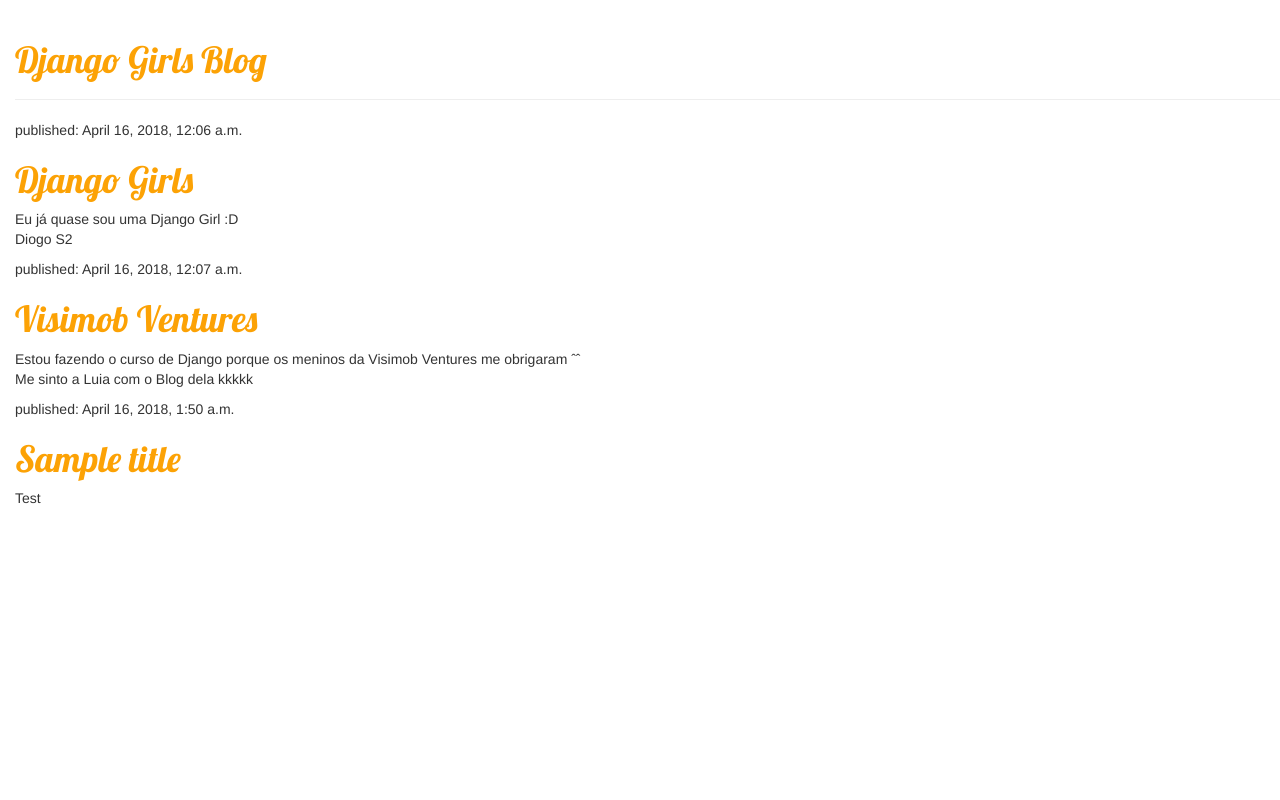
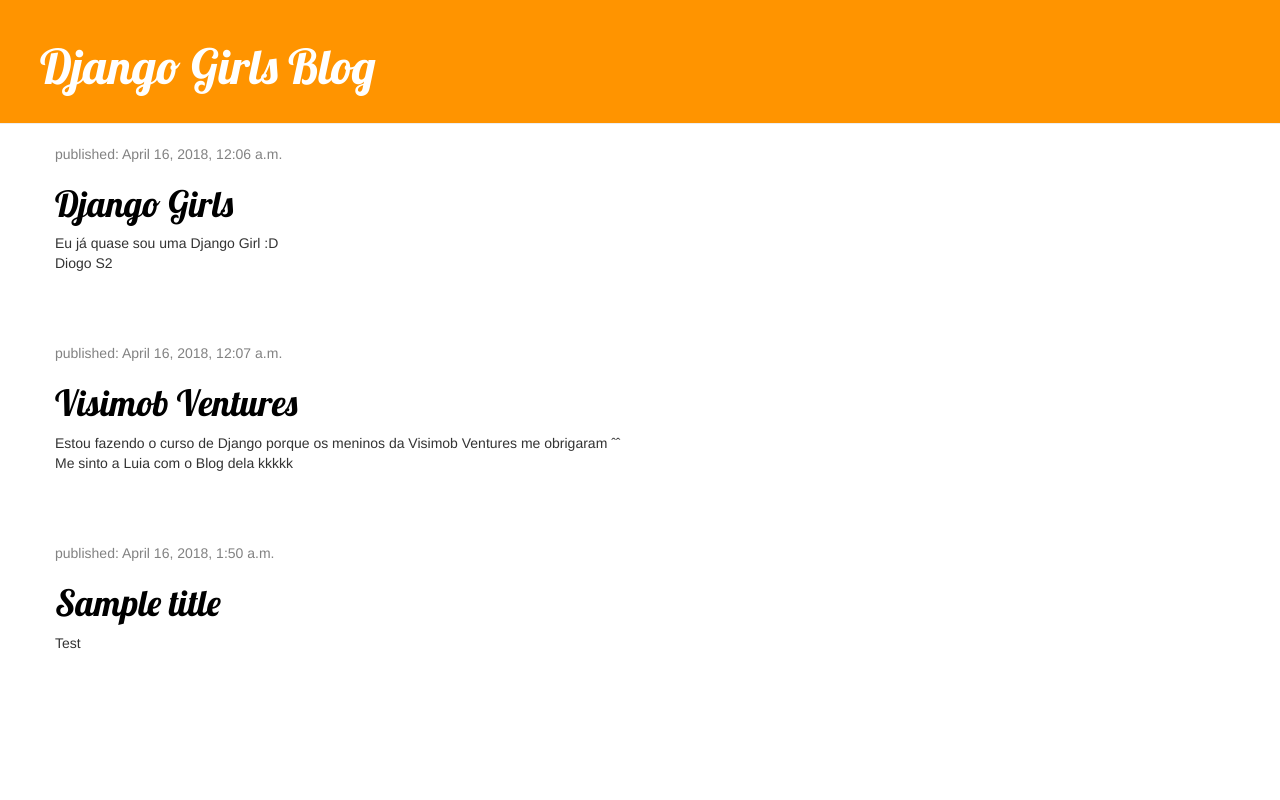
Before and after one commit to italomoraes/my-first-blog, a Django app: page / in a window 1280 px wide. Run offline with Django 3.2, Linux system fonts and the light colour scheme; data comes from the database, SQL or seed files in the repository; some libraries are stand-ins or nearby versions.

Commit message:
CSS changes

```diff
--- a/blog/static/css/blog.css
+++ b/blog/static/css/blog.css
@@ -1,8 +1,46 @@
-h1 a{
-	color: #FCA205;
-	font-family: 'Lobster';
+.page-header {
+	background-color: #ff9400;
+	margin-top: 0;
+	padding: 20px 20px 20px 40px;
 }
 
-body{
-	padding-left: 15px;
+.page-header h1, .page-header h1 a, .page-header h1 a:visited, .page-header h1 a:active {
+	color: #ffffff;
+	font-size: 36pt;
+	text-decoration: none;
 }
+
+.content {
+	margin-left: 40px;
+}
+
+h1, h2, h3, h4 {
+	font-family: 'Lobster', cursive;
+}
+
+.date {
+	color: #828282;
+}
+
+.save {
+	float: right;
+}
+
+.post-form textarea, .post-form input {
+	width: 100;
+}
+
+.top-menu, .top-menu:hover, .top-menu:visited {
+	color: #ffffff;
+	float: right;
+	font-size: 26pt;
+	margin-right: 20px;
+}
+
+.post {
+	margin-bottom: 70px;
+}
+
+.post h1 a, .post h1 a:visited {
+	color: #000000;
+}
--- a/blog/templates/blog/post_list.html
+++ b/blog/templates/blog/post_list.html
@@ -12,14 +12,20 @@
 			<h1><a href="/">Django Girls Blog</a></h1>
 		</div>
 
+		<div class="content container">
+		    <div class="row">
+		        <div class="col-md-8">
+		            {% for post in posts %}
 		                <div class="post">
-			{% for post in posts %}
-				<div>
+		                    <div class="date">
 		                        <p>published: {{ post.published_date }}</p>
+		                    </div>
 		                    <h1><a href="">{{ post.title }}</a></h1>
 		                    <p>{{ post.text|linebreaksbr }}</p>
 		                </div>
 		            {% endfor %}
 		        </div>
+		    </div>
+		</div>
 	</body>
 </html>
```
Lines whose indentation alone changed are shown as unchanged.
